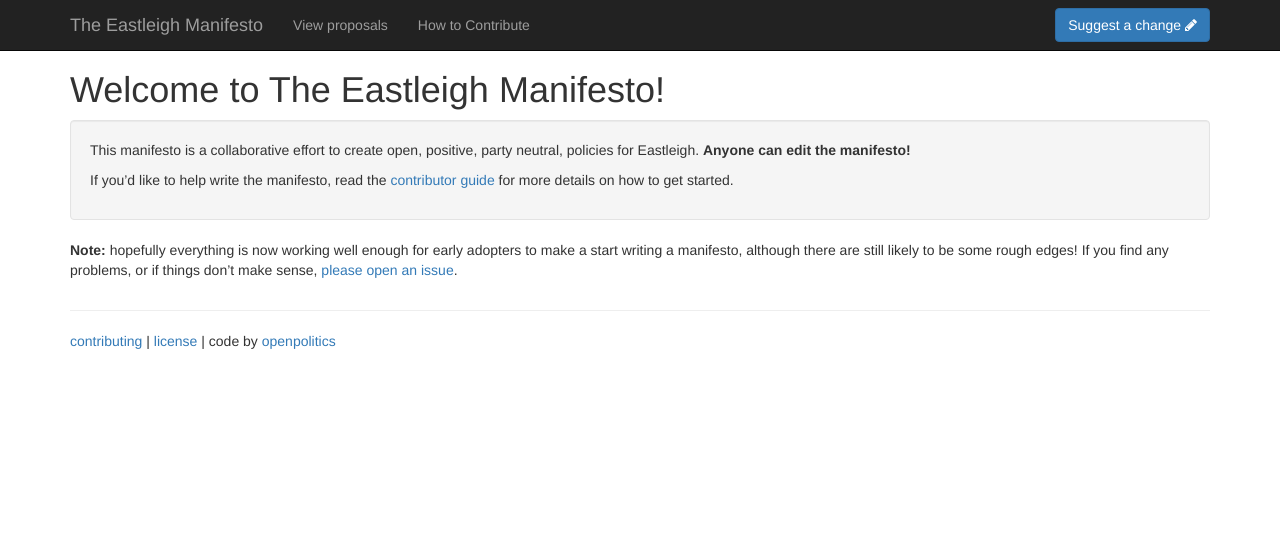
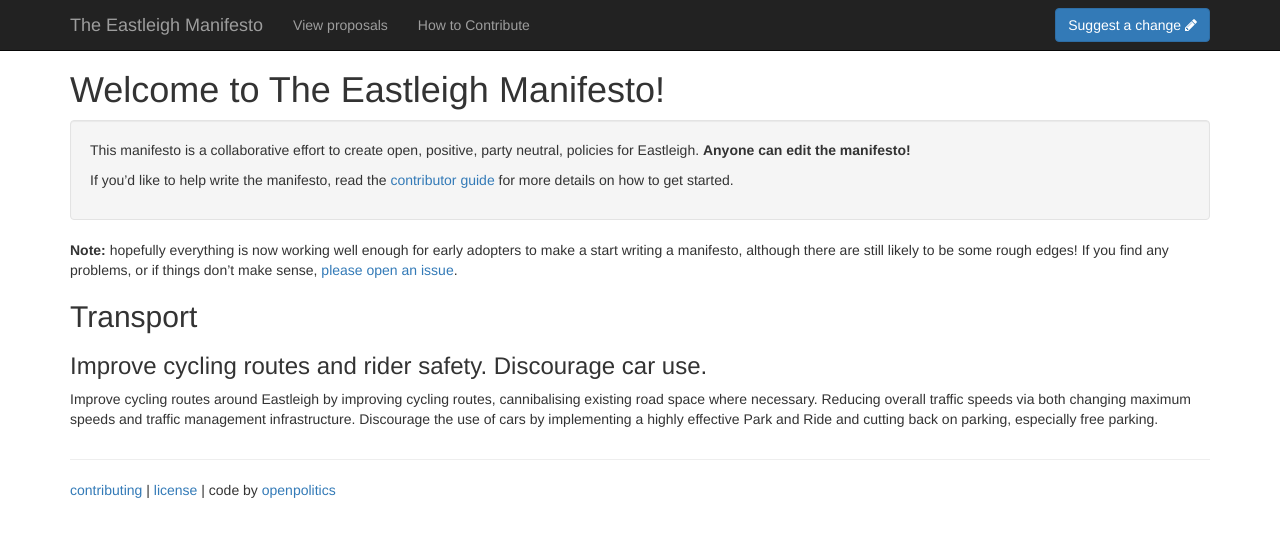
Before and after one commit to OpenEastleigh/eastleigh-manifesto, a Jekyll site: the page built from index.md, in a window 1280 px wide. Shown: the top 537 px of the page. Built offline with Jekyll 4.4.1, drawn with Linux system fonts in a browser that asks for light colours.

Commit message:
Move cycling policy to main page
The first manifesto policy wasn't visible so moving it to a transport
section on the main page

Signed-off-by: James Taylor <jt-git@nti.me.uk>

```diff
--- a/index.md
+++ b/index.md
@@ -12,3 +12,9 @@ If you'd like to help write the manifesto, read the [contributor guide](contribu
 </div>
 
 **Note:** hopefully everything is now working well enough for early adopters to make a start writing a manifesto, although there are still likely to be some rough edges! If you find any problems, or if things don't make sense, [please open an issue](https://github.com/OpenEastleighPolitics/eastleigh-manifesto/issues/new?labels=bug).
+
+## Transport
+
+### Improve cycling routes and rider safety. Discourage car use.
+
+Improve cycling routes around Eastleigh by improving cycling routes, cannibalising existing road space where necessary. Reducing overall traffic speeds via both changing maximum speeds and traffic management infrastructure. Discourage the use of cars by implementing a highly effective Park and Ride and cutting back on parking, especially free parking.
```
Also changed, not shown: improve-cycling-routes-and-rider-safety-discourage-car-use.md (deleted, +0 -4 lines).
